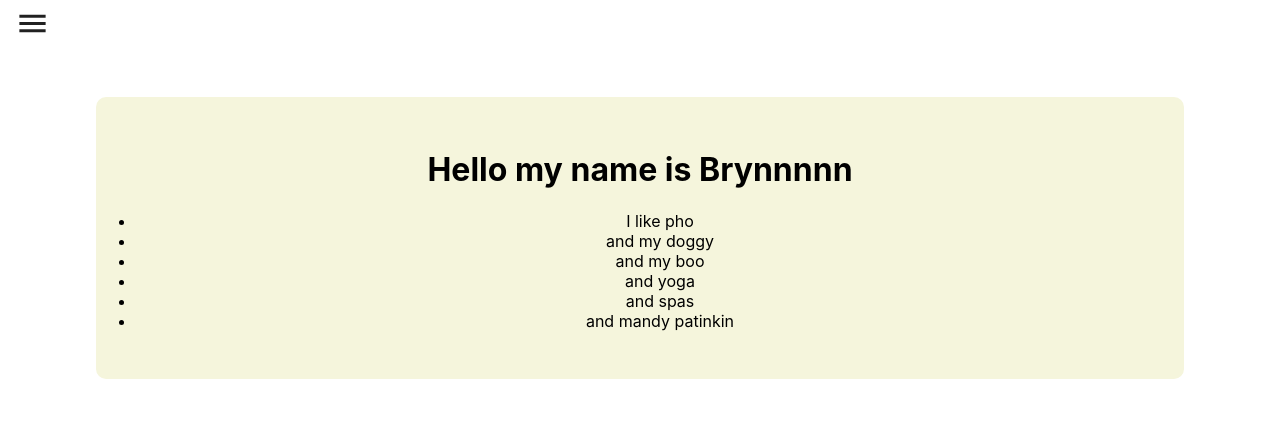
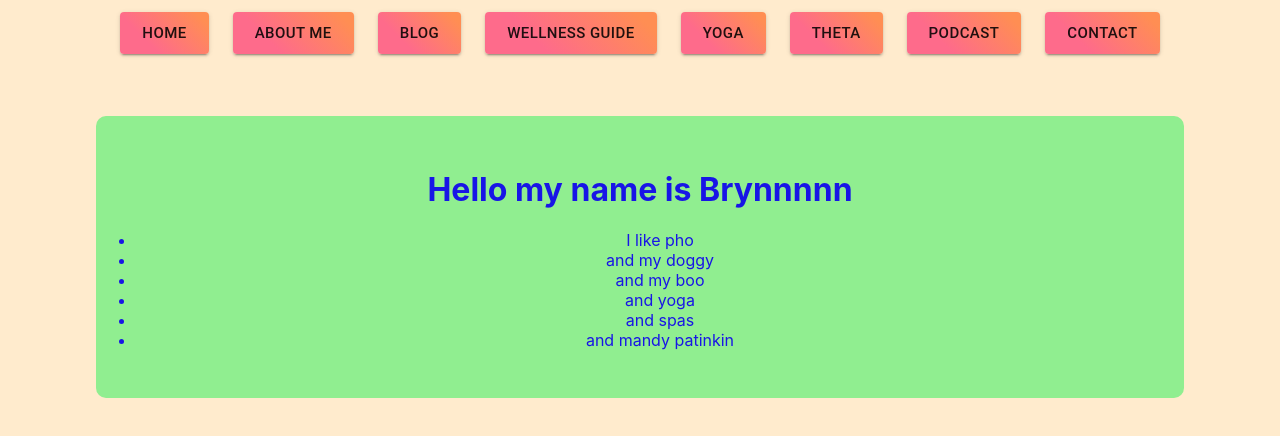
Before and after one commit to Kyle-Kelley/BrynnKerin, a Next.js app: page /about in a window 1280 px wide. Shown: the top 436 px of the page. Built offline with nearby package versions, Linux system fonts and the light colour scheme.

Commit message:
Navbar change; Styles

```diff
--- a/components/Layout.js
+++ b/components/Layout.js
@@ -4,7 +4,7 @@ import Header from "../components/Header";
 
 export default function Layout({ children }) {
   return (
-    <div>
+    <div className="whole">
       <Head>
         <title>Brynn's Blog</title>
         <link rel="icon" href="/favicon.ico" />
@@ -12,10 +12,15 @@ export default function Layout({ children }) {
       <Header />
       <main className="container">{children}</main>
       <style jsx>{`
+        .whole {
+          background: blanchedAlmond;
+          height: 100vh;
+        }
         .container {
-          background: beige;
+          background: lightgreen;
+          color: #1815e6;
           width: 85vw;
-          height: 100%;
+          // height: 100%;
           margin: 50px auto;
           border-radius: 10px;
           text-align: center;
--- a/components/Menu.js
+++ b/components/Menu.js
@@ -1,65 +1,101 @@
 import React from "react";
 import Button from "@material-ui/core/Button";
-import Menu from "@material-ui/core/Menu";
-import MenuItem from "@material-ui/core/MenuItem";
-import MenuIcon from "@material-ui/icons/Menu";
-import Link from "@material-ui/core/Link";
+import { styled } from "@material-ui/core/styles";
+import styles from "./Menu.module.css";
+
+const MyButton = styled(Button)({
+  background: "linear-gradient(45deg, #FE6B8B 30%, #FF8E53 90%)",
+  margin: "12px 12px",
+});
+
+//button color linear-gradient(45deg, #FE6B8B 30%, #FF8E53 90%)
 
 export default function MyMenu() {
-  const [anchorEl, setAnchorEl] = React.useState(null);
-
-  const handleClick = (event) => {
-    setAnchorEl(event.currentTarget);
-  };
-
-  const handleClose = () => {
-    setAnchorEl(null);
-  };
-
   return (
-    <div className="menu">
-      <Button
-        aria-controls="simple-menu"
-        aria-haspopup="true"
-        onClick={handleClick}
-      >
-        <MenuIcon fontSize="large" />
-      </Button>
-      <Menu
-        id="simple-menu"
-        anchorEl={anchorEl}
-        keepMounted
-        open={Boolean(anchorEl)}
-        onClose={handleClose}
-      >
-        <MenuItem onClick={handleClose}>
-          <Link href="/">Home</Link>
-        </MenuItem>
-        <MenuItem onClick={handleClose}>
-          <Link href="/about">About Me</Link>
-        </MenuItem>
-        <MenuItem onClick={handleClose}>
-          <Link href="/blog">Blog</Link>
-        </MenuItem>
-        <MenuItem onClick={handleClose}>
-          <Link href="/yoga">Yoga</Link>
-        </MenuItem>
-        <MenuItem onClick={handleClose}>
-          <Link href="/wellnessAdvocacy">Wellness Advocacy</Link>
-        </MenuItem>
-        <MenuItem onClick={handleClose}>
-          <Link href="/theta">Theta Healing</Link>
-        </MenuItem>
-        <MenuItem onClick={handleClose}>
-          <Link href="/upcoming">Upcoming</Link>
-        </MenuItem>
-        <MenuItem onClick={handleClose}>
-          <Link href="/podcast">Podcasts</Link>
-        </MenuItem>
-        <MenuItem onClick={handleClose}>
-          <Link href="/contact">Contact</Link>
-        </MenuItem>
-      </Menu>
+    <div className={styles.navbar}>
+      <MyButton variant="contained" size="large" href="/">
+        Home
+      </MyButton>
+      <MyButton variant="contained" size="large" href="/about">
+        About Me
+      </MyButton>
+      <MyButton variant="contained" size="large" href="/blog">
+        Blog
+      </MyButton>
+      <MyButton variant="contained" size="large" href="/wellnessAdvocacy">
+        Wellness Guide
+      </MyButton>
+      <MyButton variant="contained" size="large" href="/yoga">
+        Yoga
+      </MyButton>
+      <MyButton variant="contained" size="large" href="/theta">
+        Theta
+      </MyButton>
+      <MyButton variant="contained" size="large" href="/podcast">
+        Podcast
+      </MyButton>
+      <MyButton variant="contained" size="large" href="/contact">
+        Contact
+      </MyButton>
     </div>
   );
 }
+
+// export default function MyMenu() {
+//   const [anchorEl, setAnchorEl] = React.useState(null);
+
+//   const handleClick = (event) => {
+//     setAnchorEl(event.currentTarget);
+//   };
+
+//   const handleClose = () => {
+//     setAnchorEl(null);
+//   };
+
+//   return (
+//     <div className="menu">
+//       <Button
+//         aria-controls="simple-menu"
+//         aria-haspopup="true"
+//         onClick={handleClick}
+//       >
+//         <MenuIcon fontSize="large" />
+//       </Button>
+//       <Menu
+//         id="simple-menu"
+//         anchorEl={anchorEl}
+//         keepMounted
+//         open={Boolean(anchorEl)}
+//         onClose={handleClose}
+//       >
+//         <MenuItem onClick={handleClose}>
+//           <Link href="/">Home</Link>
+//         </MenuItem>
+//         <MenuItem onClick={handleClose}>
+//           <Link href="/about">About Me</Link>
+//         </MenuItem>
+//         <MenuItem onClick={handleClose}>
+//           <Link href="/blog">Blog</Link>
+//         </MenuItem>
+//         <MenuItem onClick={handleClose}>
+//           <Link href="/yoga">Yoga</Link>
+//         </MenuItem>
+//         <MenuItem onClick={handleClose}>
+//           <Link href="/wellnessAdvocacy">Wellness Advocacy</Link>
+//         </MenuItem>
+//         <MenuItem onClick={handleClose}>
+//           <Link href="/theta">Theta Healing</Link>
+//         </MenuItem>
+//         <MenuItem onClick={handleClose}>
+//           <Link href="/upcoming">Upcoming</Link>
+//         </MenuItem>
+//         <MenuItem onClick={handleClose}>
+//           <Link href="/podcast">Podcasts</Link>
+//         </MenuItem>
+//         <MenuItem onClick={handleClose}>
+//           <Link href="/contact">Contact</Link>
+//         </MenuItem>
+//       </Menu>
+//     </div>
+//   );
+// }
--- /dev/null
+++ b/components/Menu.module.css
@@ -0,0 +1,3 @@
+.navbar {
+  text-align: center;
+}
```
Also changed, not shown: pages/upcoming.js (deleted, +0 -14 lines), 1 other file (tests, documents, lock files or other folders).
